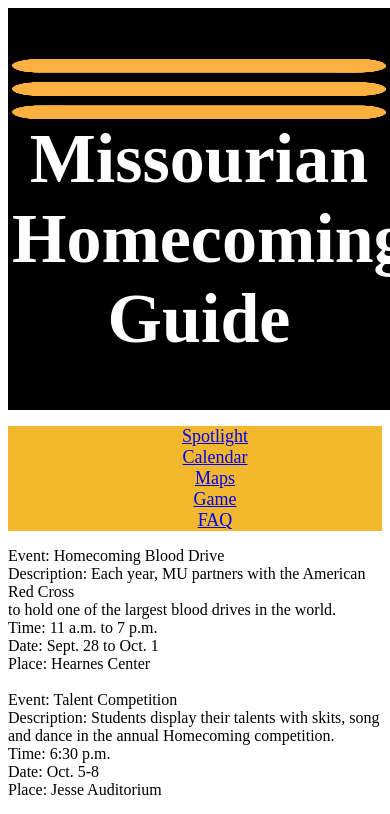
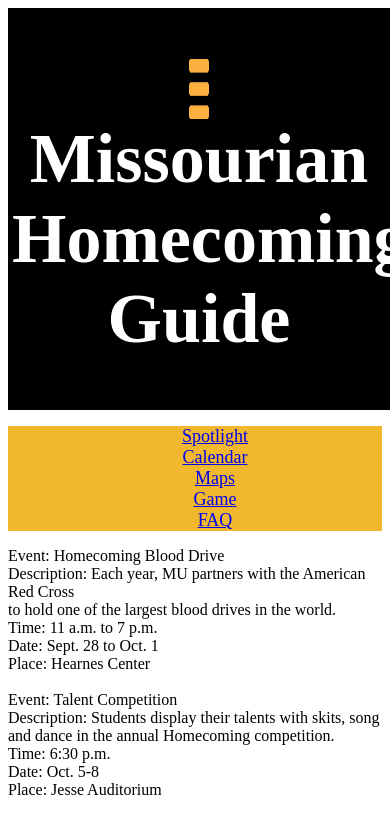
Before and after one commit to J4502-SS16/Homecoming-Group, a plain HTML site: page Calendarpage.html in a window 390 px wide. Shown: the top 814 px of the page. Drawn offline with Linux system fonts and the light colour scheme.

Commit message:
added logo class to hamburger menu

```diff
--- a/Calendarpage.html
+++ b/Calendarpage.html
@@ -12,7 +12,7 @@
 	<body>
     <header>
     <h1>
-    <img src="Photos/Hamburger.png" width="60" height="60"/>
+    <img class = "logo" src="Photos/Hamburger.png" width="60" height="60"/>
     <!--The Hamburger image goes here-->
          Missourian Homecoming Guide
        </h1>
```
Also changed, not shown: FAQ.html (+1 -1 lines), Game.html (+1 -1 lines), MarchingMizzou.html (+1 -1 lines).
